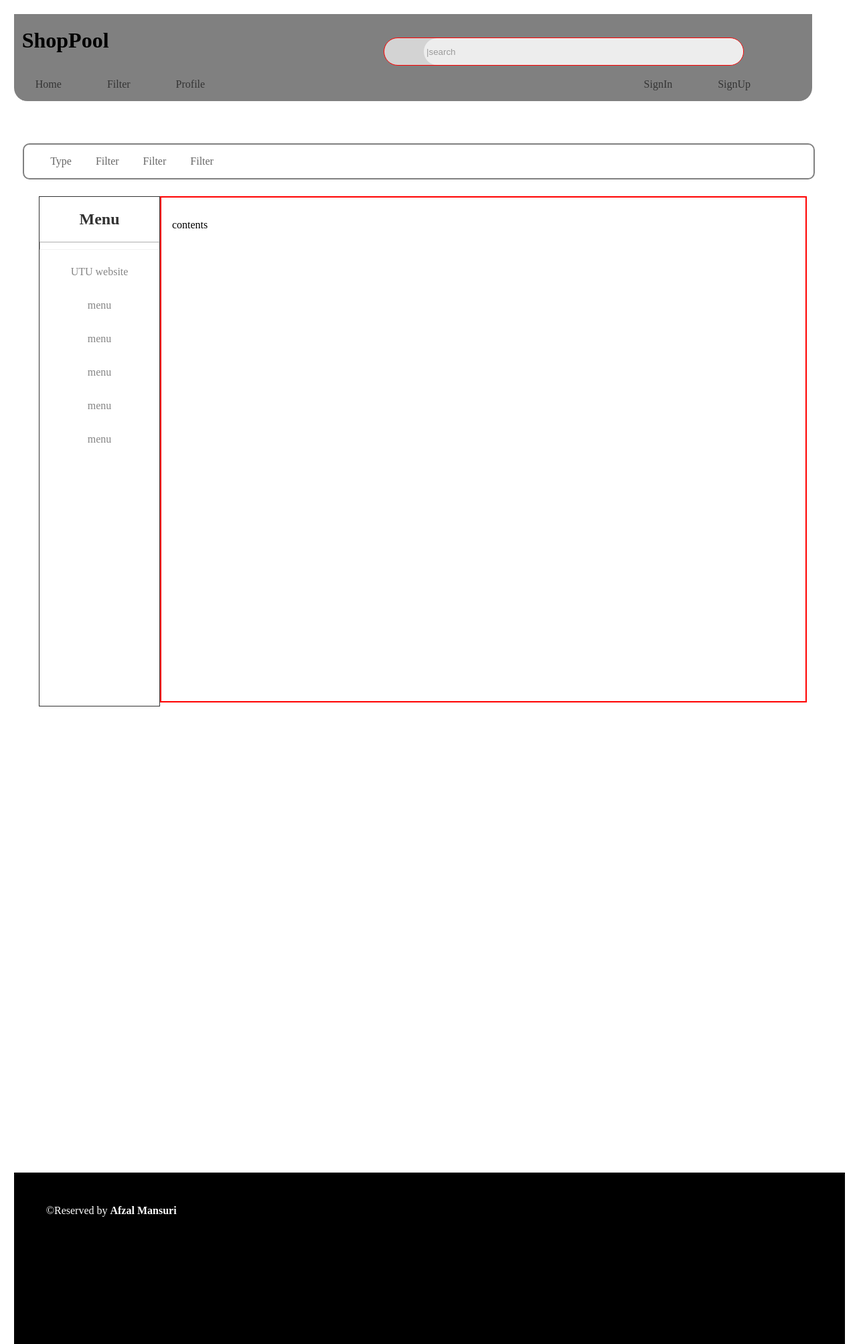
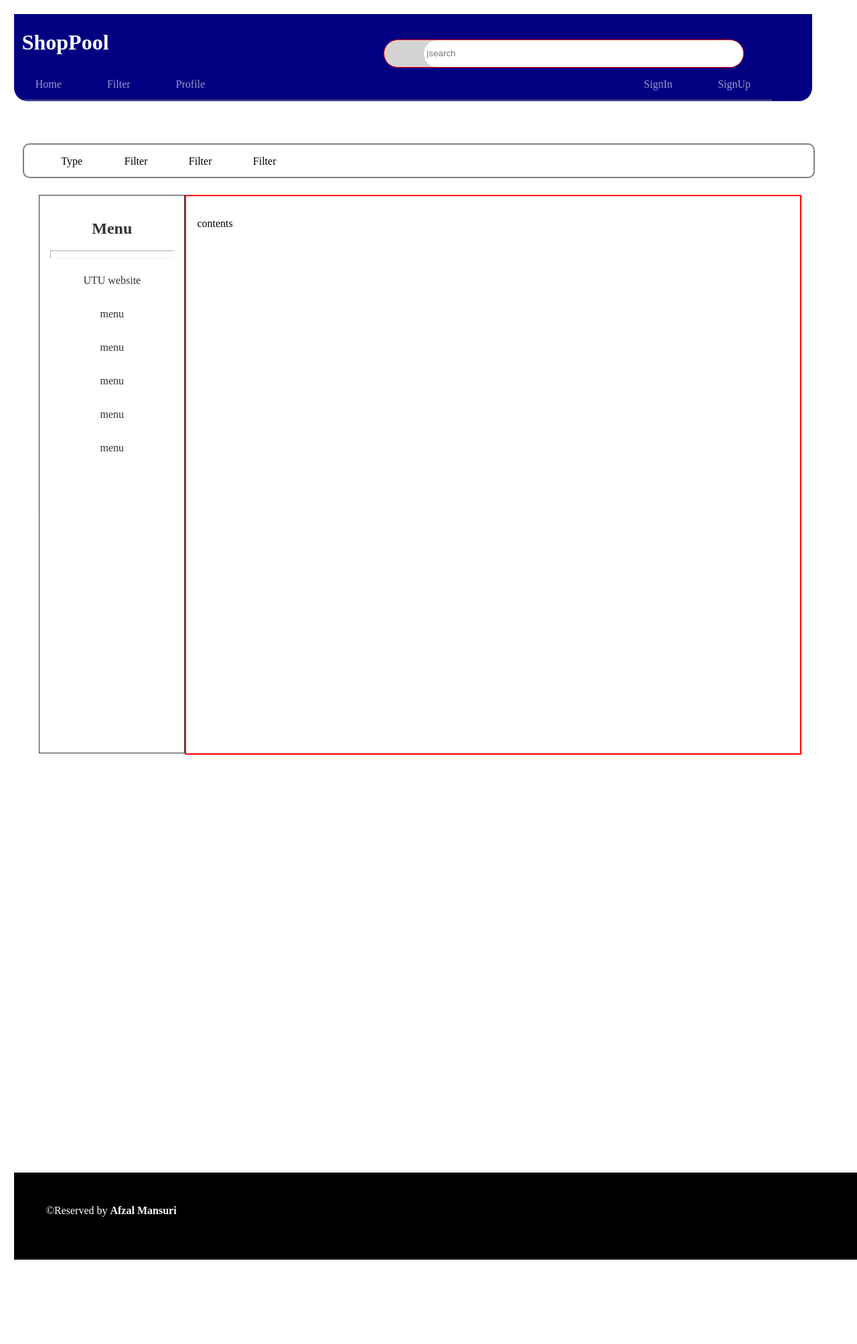
Before and after one commit to mastark3000/Project, a PHP site: page / in a window 1280 px wide. Shown: the whole page at 67% size. After the commit the page ends 1881 px from the top, so only its background shows below. Run offline with PHP 8.4, Linux system fonts and the light colour scheme; some libraries are stand-ins or nearby versions.

Commit message:
Update d.css

```diff
--- a/css/d.css
+++ b/css/d.css
@@ -1,7 +1,8 @@
 body{
 	/*background-color: blue;*/
-	/*background-image: url("img/medal.png");*/
+	/*background-image:url("../img/a.jpg");*/
 	background-size: cover;
+	background-repeat: no-repeat;
 	width: 97vw;
 	height: 100vh;
 	padding: 1%;
@@ -14,10 +15,14 @@ body{
 	width: 96%;
 	overflow: hidden;
 	top: 0;
-	background-color: grey;
+	background-color: #000080;
 	border-radius: 0px 0px 20px 20px;
+	color: white;
 }
 #content{
+	/*background-image: url("../img/a.jpg");
+	background-size: cover;
+	background-repeat: no-repeat;*/
 	position: absolute;
 	overflow: hidden;
 	margin-top: 3%;
@@ -30,6 +35,7 @@ body{
 }
 #heading{
 	margin-left: 1%;
+	margin-top: 2%;
 }
 #heading,#search{
 	display: inline-block;
@@ -53,7 +59,7 @@ body{
 	height: 3em;
 	border-radius: 20px;
 	border: 2px solid transparent;
-	opacity: 0.6;
+	/*opacity: 0.6;*/
 	outline: none;
 	float: right;
 	margin-left: 0%;
@@ -66,17 +72,26 @@ body{
 	margin-top: 2%;
 	margin-right: 1%;
 }
-#heading h1,img{
+#heading h1,.svg-inline--fa.fa-w-18{
 	display: inline-block;
 }
-/*#heading h1{
-	opacity: 0.6;
-}*/
-#heading img{
+#heading h1{
+	padding: 0em;
+	margin: 0em;
+	color: white;
+}
+.svg-inline--fa.fa-w-18{
+	background-color: #000080;
+	color: white;
+	height: 2em;
+	width: 2em;
+	float: left;
+}
+/*#heading img{
 	width: 30px;
 	height: 30px;
 
-}
+}*/
 #heading:hover{
 	opacity: 1;
 }
@@ -108,7 +123,7 @@ body{
 }
 #header a{
 	text-decoration: none;
-	color: black;
+	color: white;
 }
 #hleft{
 	float: left;
@@ -152,6 +167,7 @@ form{
 	margin-top: 1%;
 	/*margin-left: 2%*/;
 	width: 96%;
+	height: 3em;
 	border-radius: 10px;
 	border: 2px solid grey;
 }
@@ -167,33 +183,47 @@ form ul{
 form ul li{
 	display: inline-block;
 	padding: 1em;
-	opacity: 0.6;
+	width: 4em;
+	opacity: 1;
 	text-align: center;
 	vertical-align: text-top;
-	/*background-color: yellow;*/
+	text-align: center;
+	float: left;
 }
 form ul li:hover{
-	opacity: 1;
+	opacity: 0.8;
+	/*height: 1em;*/
+	background-color: black;
+	color: white;
+	text-align: center;
 }
 
 ul#nest{
 	display: none;
-	float: left;
+	/*float: left;*/
 	width: 2em;
 	margin:0em;
+	height: 5em;
 	/*background-color: blue;*/
-	margin-top: 3em;
+	margin-top: 1em;
+	padding: 0em;
+	/*overflow: inherit;*/
 }
 ul#nest li{
 	display: block;
-	width: 3em;
+	/*background-color: black;*/
+	width: 2em;
+	opacity: 1;
+	width: 100%;
 }
 
 form ul li:hover ul#nest{
 	display: block;
 }
-form ul li:hover ul#nest li{
-	background-color: grey;
+form ul li:hover ul#nest li:hover{
+	/*background-color: brown;*/
+	opacity: 0.6;
+	color: white;
 }
 
 form a{
@@ -206,7 +236,8 @@ form a{
 
 /*menu*/
 #menu{
-	/*width: 15em;*/
+	width: 100%;
+	overflow: hidden;
 }
 #menu div#lm,#menu div#rm{
 	display: inline-block;
@@ -214,7 +245,8 @@ form a{
 #menu div#lm{
 	width: 15%;
 	float: left;
-	height: 95vh;
+	padding: 1em;
+	height: 100vh;
 /*	background-color: grey;*/
 	opacity: 0.8;
 	border: 1px solid black;
@@ -223,10 +255,10 @@ form a{
 	opacity: 1;
 }
 #menu div#rm{
-	width: 78%;
+	width: 72%;
 	padding: 1em;
 	border: 2px solid red;
-	height: 90vh;
+	height: 100vh;
 }
 #menu hr{
 	height: 10px;
@@ -243,8 +275,11 @@ form a{
 #menu li{
 	list-style-type: none;
 	padding: 1em;
+	/*opacity: 0.6;*/
+	text-align: center;
+}
+#menu ul li:hover{
 	opacity: 0.6;
-	text-align: center;
 }
 #menu ul li:hover a{
 	opacity: 1;
@@ -254,10 +289,23 @@ form a{
 
 
 #footer{
-	bottom: 0%;
-	margin-top: 100em;
-	height: 10em;
+	bottom: 0;
+	width: 73em;
+/*	height: 10em;*/
+margin-top: 100em;
 	background-color: black;
 	color: white;
 	padding: 3em;
 }
+#footer svg{
+	margin: 1em;
+	width: 2em;
+	height: 2em;
+}
+/*.svg-inline--fa.fa-w-18,.svg-inline--fa.fa-w-12,.svg-inline--fa.fa-w-18,.svg-inline--fa,.svg-inline--fa{
+	background-color: black;
+	color: green;
+	border: 1px solid white;
+	padding: 1em;
+	border-radius: 10px;
+}*/
```
